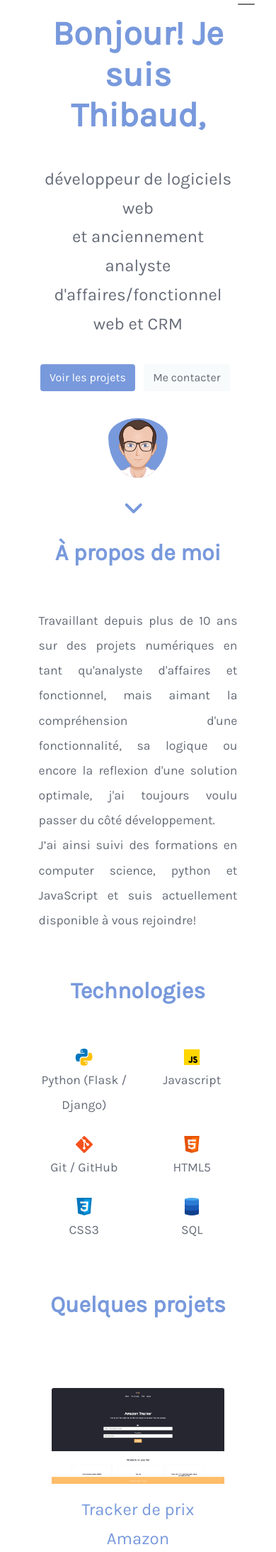
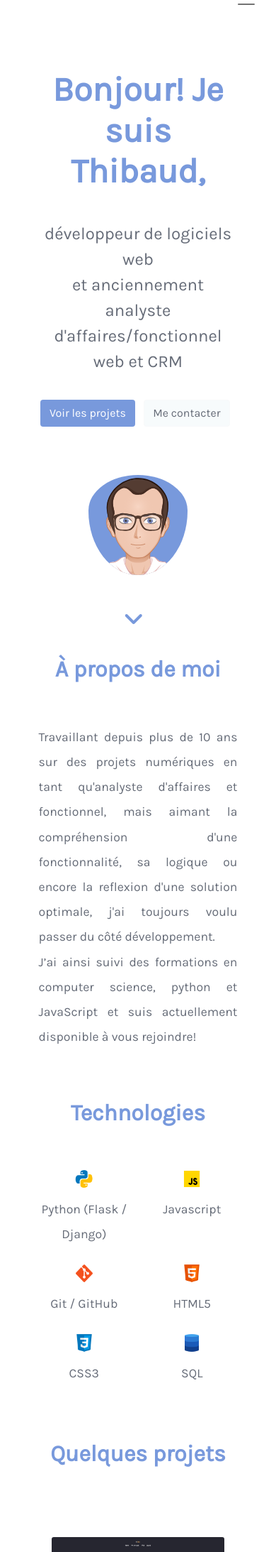
Before and after one commit to tbonnard/portfolio, a Flask app: page / in a window 390 px wide. Shown: the part 54-2240 px from the top of the page at 71% size. Run offline with Flask 2, Linux system fonts and the light colour scheme; some libraries are stand-ins or nearby versions.

Commit message:
mob css space

```diff
--- a/static/css/styles.css
+++ b/static/css/styles.css
@@ -36,7 +36,7 @@ h2 {
 }
 
 h3 {
-  line-height: 1.7;
+  line-height: 1.5;
   font-size: 1.5rem;
 }
 
@@ -47,7 +47,7 @@ p {
 }
 
 .container-fluid {
-  padding: 5% 14%;
+  padding: 6% 14%;
 }
 
 .section_heading {
@@ -96,8 +96,8 @@ p {
 .avatar {
   position: absolute;
   border-radius: 50%;
-  width: 16%;
-  right: 4%;
+  width: 22%;
+  right: 1%;
   top:10%;
 }
 
@@ -180,6 +180,7 @@ p {
 
 .tech_images img {
   width: 20%;
+  margin-bottom: 10px;
 }
 
 .tech_images:hover {
@@ -196,6 +197,7 @@ p {
 
 .card {
     border: none;
+    text-align: center;
 }
 
 .tech_icons {
@@ -212,9 +214,17 @@ p {
   transform: scale(1.1);
 }
 
+.card-body {
+  margin-top: 10px;
+}
+
 .card-body a {
   color: var(--dark_color_theme);
   text-decoration: none;
+}
+
+.card-body p {
+  line-height: 1.6;
 }
 
 .card-body a:hover {
@@ -283,18 +293,18 @@ input, textarea {
 /* Media query */
 @media (max-width: 1500px) {
   .avatar{
-    width: 18%;
-    right: 6%;
-    top:20%;
+    width: 22%;
+    right: 2%;
+    top:15%;
   }
 }
 
 
-@media (min-widht: 992px) and (max-width: 1200px) {
+@media (max-width: 1200px) {
   .avatar{
-    width: 20%;
-    right: 8%;
-    top:30%;
+    width: 24%;
+    right: 4%;
+    top:20%;
   }
 }
 
@@ -302,6 +312,10 @@ input, textarea {
 
   body {
     text-align: center;
+  }
+
+  .navbar {
+    margin-bottom: 75px;
   }
 
   .navbar-nav {
@@ -312,9 +326,10 @@ input, textarea {
   .avatar{
     position: static;
     /* transform:rotate(0deg); */
-    width: 30%;
+    width: 35%;
     margin: 0 auto;
-    padding-top: 30px;
+    padding-top: 40px;
+    margin-bottom: 20px;
   }
 
   .scroll_down {
@@ -336,10 +351,15 @@ input, textarea {
 }
 
 
-@media (min-widht: 451px) and (max-width: 610px) {
+@media (max-width: 610px) {
   .scroll_down {
     right: 48.5%;
     padding-top: 6%;
+  }
+  .avatar{
+    margin-top: 20px;
+    width: 50%;
+    margin-bottom: 20px;
   }
 }
 
```
